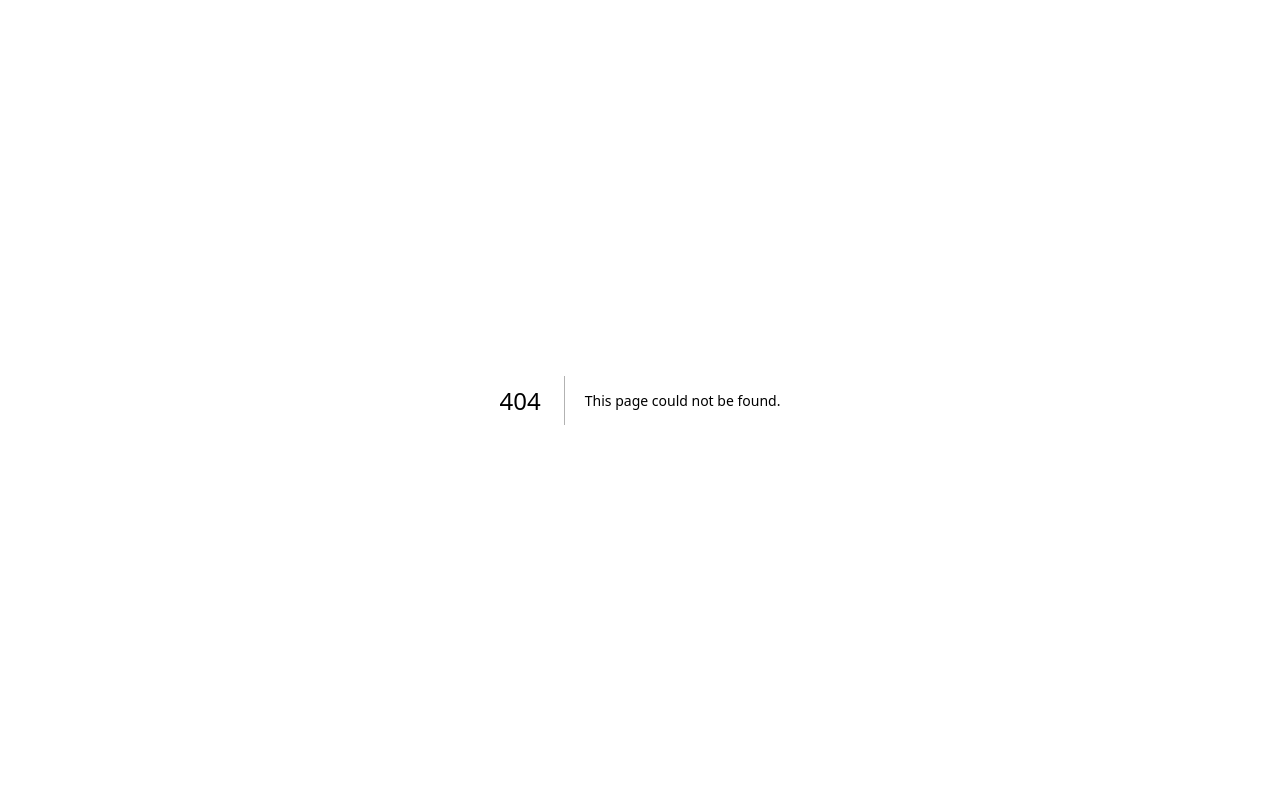
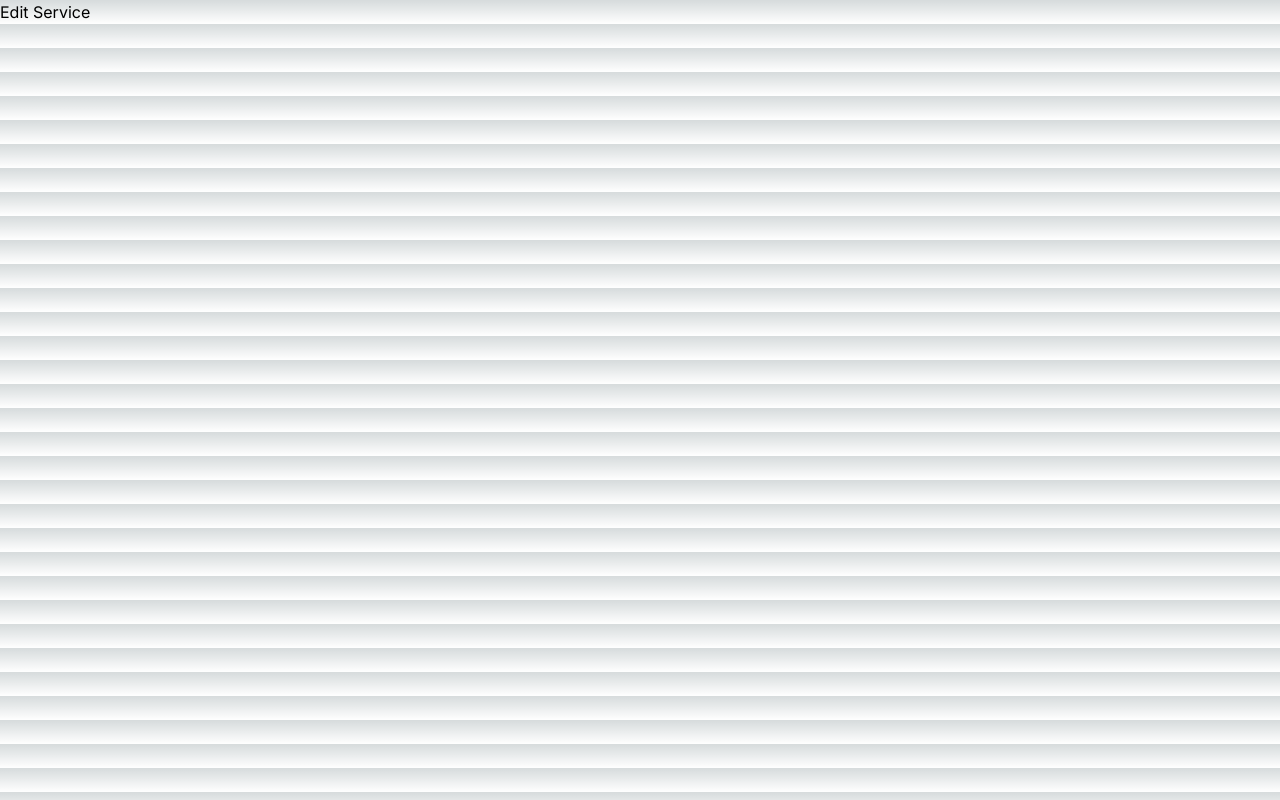
Before and after one commit to Glade3796/community-app, a Next.js app: page /service/slug/edit in a window 1280 px wide. Before the commit this address had no page. Built offline with nearby package versions, Linux system fonts and the light colour scheme.

Commit message:
innitalise service routes, add nav onn homepage

```diff
--- /dev/null
+++ b/src/app/(routes)/service/[id]/edit/page.jsx
@@ -0,0 +1,7 @@
+export default function EditServicePage() {
+  return (
+    <div>
+      <h1>Edit Service</h1>
+    </div>
+  );
+}
--- /dev/null
+++ b/src/app/(routes)/service/[id]/page.jsx
@@ -0,0 +1,7 @@
+export default function SingleServicePage() {
+  return (
+    <div>
+      <h1>Service</h1>
+    </div>
+  );
+}
--- /dev/null
+++ b/src/app/(routes)/service/add/page.jsx
@@ -0,0 +1,7 @@
+export default function AddServicePage() {
+  return (
+    <div>
+      <h1>Add Service</h1>
+    </div>
+  );
+}
--- a/src/app/page.js
+++ b/src/app/page.js
@@ -1,8 +1,17 @@
 import Image from "next/image";
 import { UserButton } from "@clerk/nextjs";
+import Link from "next/link";
 
 export default function Home() {
-  return (<div>
-    <UserButton afterSignOutUrl="/"/>
-  </div>);
+  return (
+    <div>
+      <UserButton afterSignOutUrl="/" />
+      <h1>Home</h1>
+      <nav>
+        <Link href="/service/slug">Single Service</Link>
+        <Link href="/service/slug/edit">Edit Service</Link>
+        <Link href="/service/add">Add Service</Link>
+      </nav>
+    </div>
+  );
 }
```
